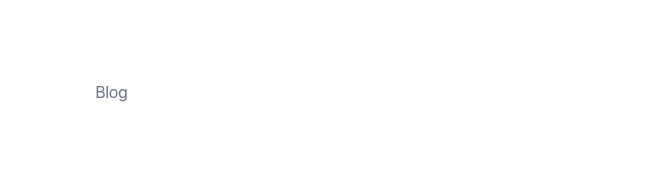
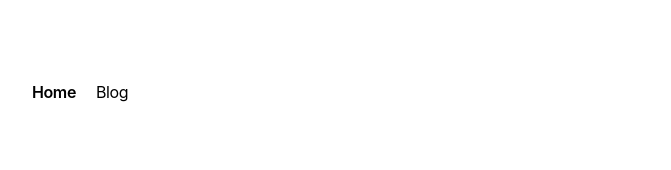
Before and after one commit to atitmanandhar/personal-website, a Next.js app: page / in a window 1280 px wide. Shown: the top 170 px of the page, without its empty margins (304-975 px from the left). Built offline with nearby package versions, Linux system fonts and the light colour scheme.

Commit message:
Fix nav items text color for dark and light mode

```diff
--- a/app/nav.tsx
+++ b/app/nav.tsx
@@ -26,9 +26,9 @@ export default function Navbar() {
               key={path}
               href={path}
               className={clsx(
-                'text-base transition-all text-gray-500 hover:text-white',
+                'text-base transition-all text-black dark:text-white',
                 {
-                  'text-white': pathname === path,
+                  'font-semibold': pathname === path,
                 },
               )}
             >
```
